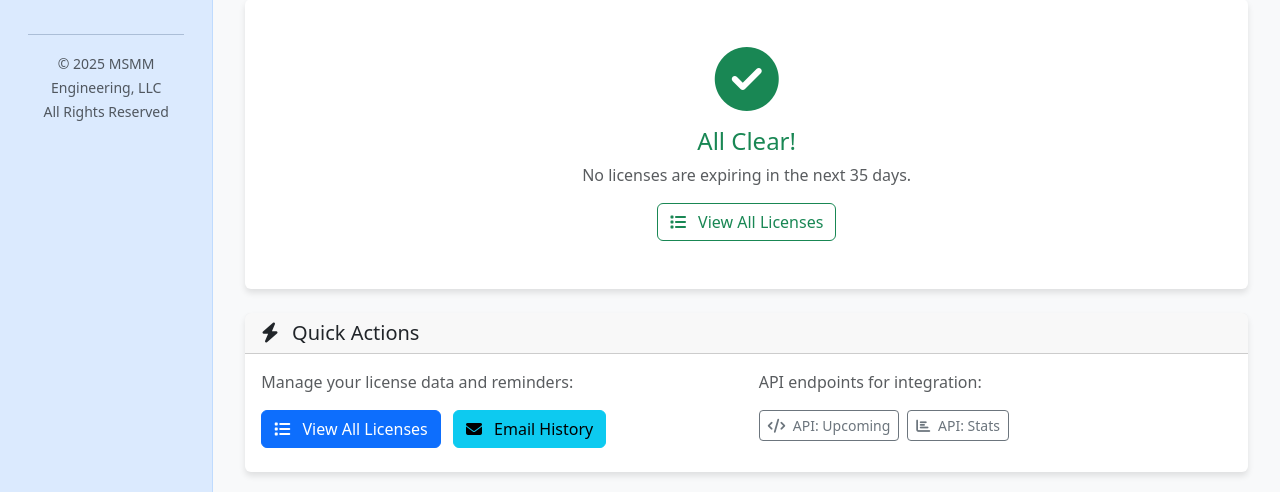
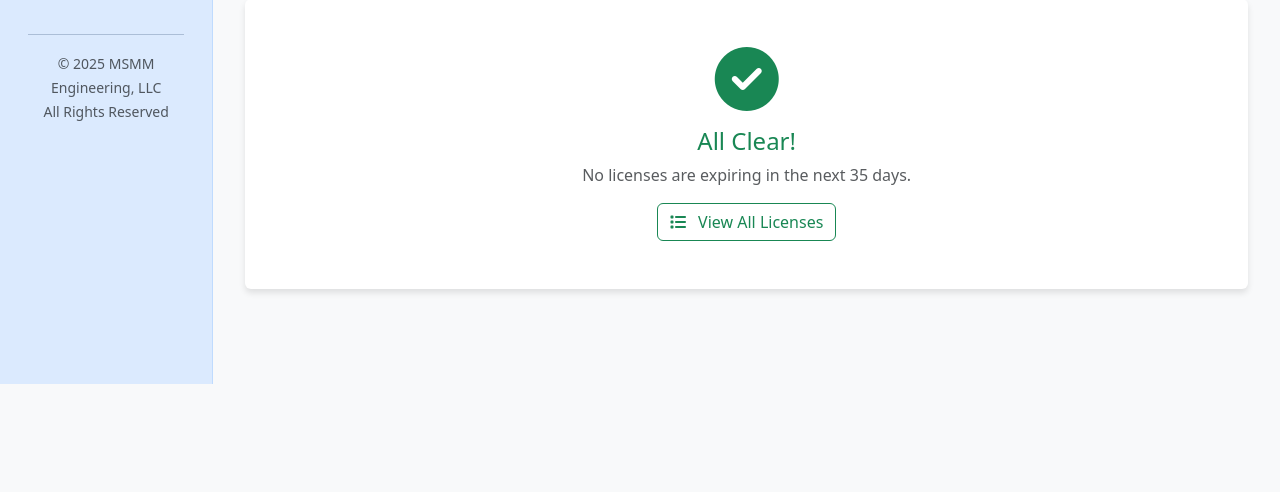
Before and after one commit to MSMM-AITools/msmmai-website, a Flask app: template AI Tools/LicenseReminderTool-main/templates/dashboard.html in a window 1280 px wide. Shown: the part 416-908 px from the top of the page. After the commit the page ends 800 px from the top, so only its background shows below. Run offline with Flask 3, Linux system fonts and the light colour scheme; the template is opened without the code that fills it, so the values that code supplies are empty; parts of the project's set-up code (start-up, migrations or seed data) failed here and were passed over; some libraries are stand-ins or nearby versions.

Commit message:
Remove Quick Actions Section

```diff
--- a/AI Tools/LicenseReminderTool-main/templates/dashboard.html
+++ b/AI Tools/LicenseReminderTool-main/templates/dashboard.html
@@ -391,48 +391,6 @@
         </div>
     </div>
     {% endif %}
-
-    <!-- Quick Actions -->
-    <div class="row mt-4">
-        <div class="col-12">
-            <div class="card">
-                <div class="card-header">
-                    <h5 class="mb-0">
-                        <i class="fas fa-bolt me-2"></i>
-                        Quick Actions
-                    </h5>
-                </div>
-                <div class="card-body">
-                    <div class="row">
-                        <div class="col-md-6">
-                            <p class="text-muted">Manage your license data and reminders:</p>
-                            <a href="{{ url_for('licenses') }}" class="btn btn-primary me-2 mb-2">
-                                <i class="fas fa-list me-2"></i>
-                                View All Licenses
-                            </a>
-                            <a href="{{ url_for('reminders') }}" class="btn btn-info me-2 mb-2">
-                                <i class="fas fa-envelope me-2"></i>
-                                Email History
-                            </a>
-                        </div>
-                        <div class="col-md-6">
-                            <p class="text-muted">API endpoints for integration:</p>
-                            <div class="d-flex flex-wrap">
-                                <a href="/api/upcoming" class="btn btn-outline-secondary btn-sm me-2 mb-2" target="_blank">
-                                    <i class="fas fa-code me-1"></i>
-                                    API: Upcoming
-                                </a>
-                                <a href="/api/stats" class="btn btn-outline-secondary btn-sm me-2 mb-2" target="_blank">
-                                    <i class="fas fa-chart-bar me-1"></i>
-                                    API: Stats
-                                </a>
-                            </div>
-                        </div>
-                    </div>
-                </div>
-            </div>
-        </div>
-    </div>
 {% endblock %}
 
 {% block extra_js %}
```
